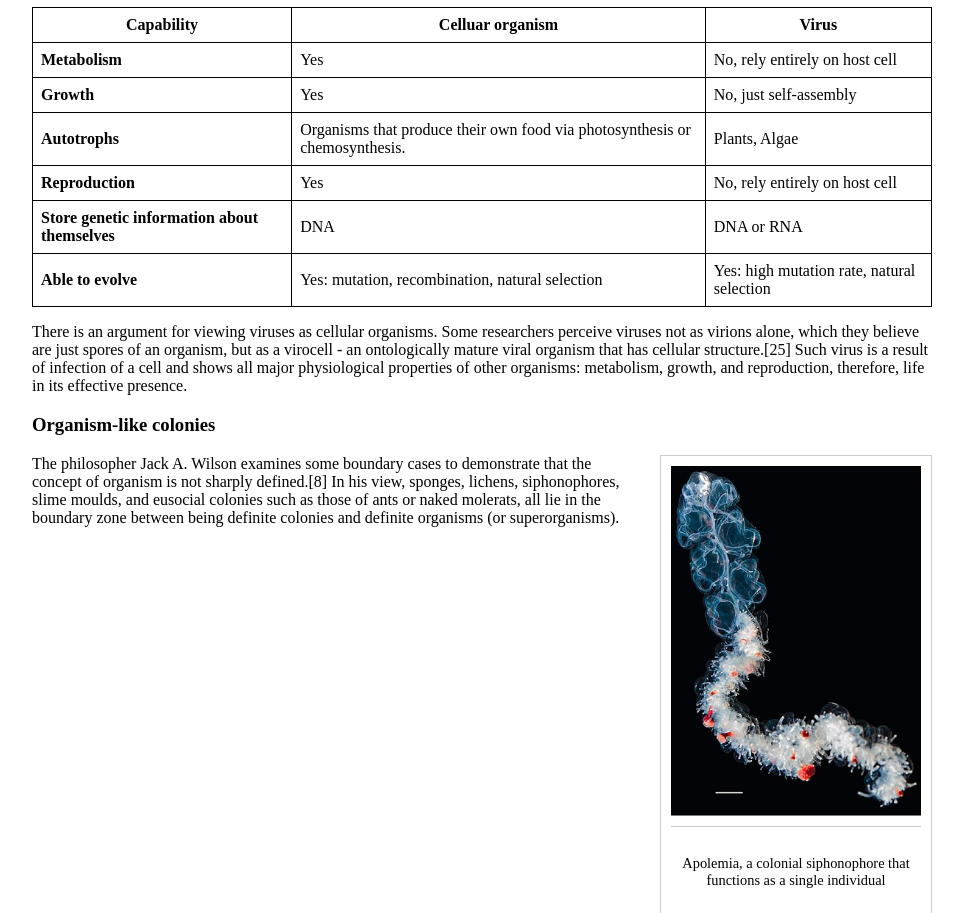
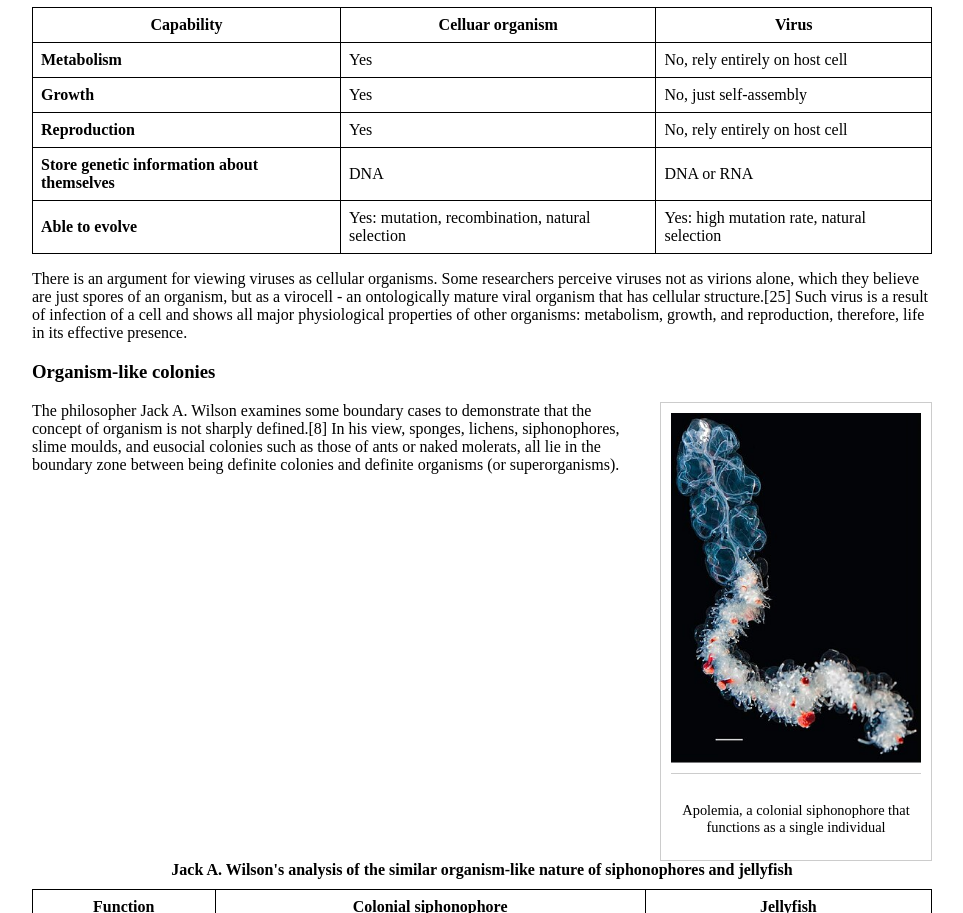
Before and after one commit to jxiao01/type-and-code-project-1-2, a plain HTML site: page v1/index.html in a window 1280 px wide. Shown: the part 3211-4124 px from the top of the page, without its empty margins (283-1246 px from the left). Drawn offline with Linux system fonts and the light colour scheme.

Commit message:
Update index.html

```diff
--- a/v1/index.html
+++ b/v1/index.html
@@ -257,11 +257,6 @@
                 <td style="border: 1px solid #000; padding: 8px;">No, just self-assembly</td>
             </tr>
             <tr>
-                <td style="border: 1px solid #000; padding: 8px;"><strong>Autotrophs</strong></td>
-                <td style="border: 1px solid #000; padding: 8px;">Organisms that produce their own food via photosynthesis or chemosynthesis.</td>
-                <td style="border: 1px solid #000; padding: 8px;">Plants, Algae</td>
-            </tr>
-            <tr>
                 <td style="border: 1px solid #000; padding: 8px;"><strong>Reproduction</strong></td>
                 <td style="border: 1px solid #000; padding: 8px;">Yes</td>
                 <td style="border: 1px solid #000; padding: 8px;">No, rely entirely on host cell</td>
```
